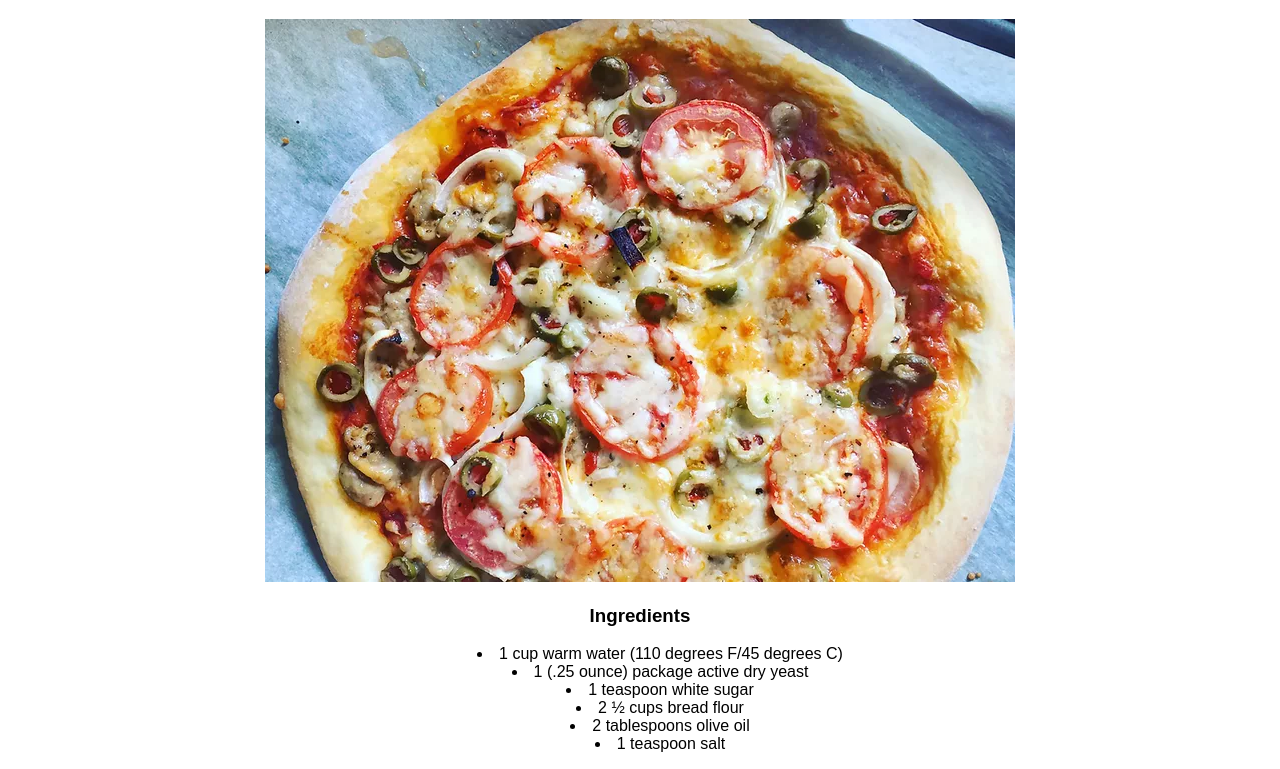
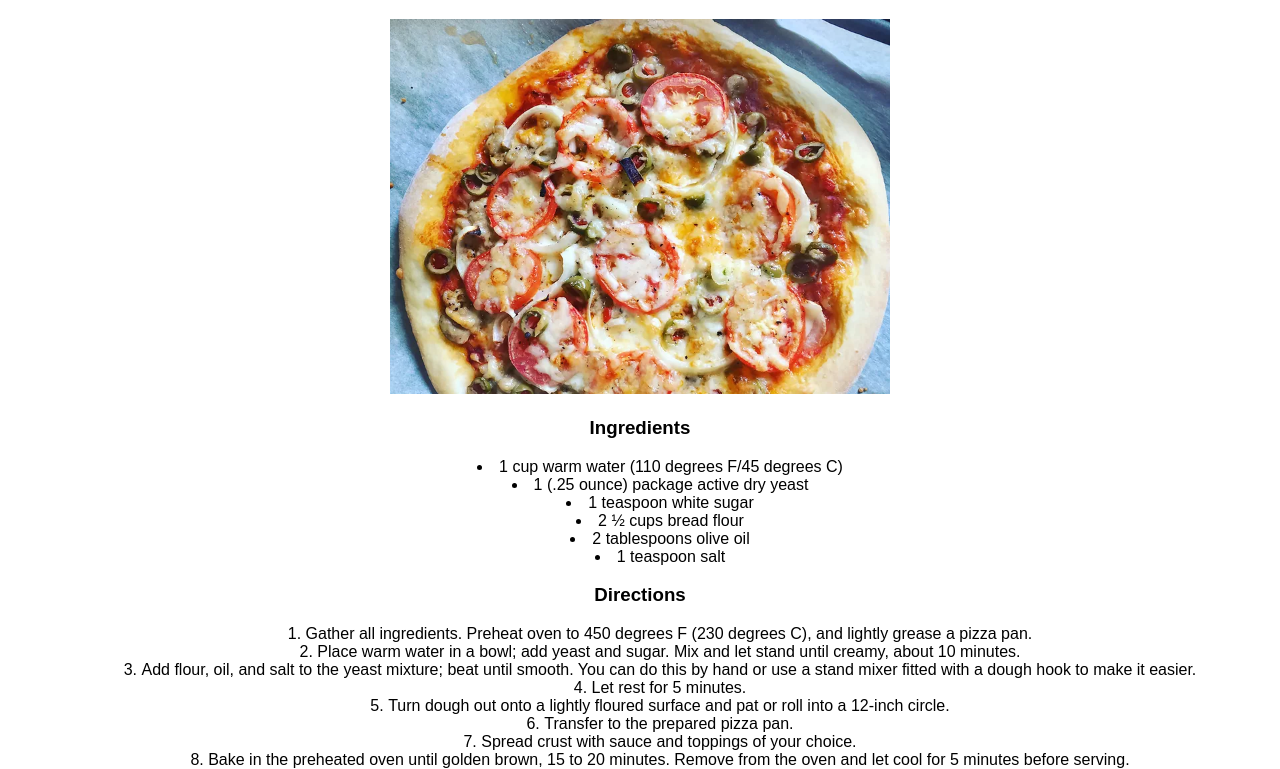
Before and after one commit to bashair0/odin-recipes, a plain HTML site: page recipes/pizza.html in a window 1280 px wide. Shown: the part 61-830 px from the top of the page. Drawn offline with Linux system fonts and the light colour scheme.

Commit message:
Style:Add height and width to images
images will cause a drastic shift of content in the page if it took longer to load without this information

```diff
--- a/style.css
+++ b/style.css
@@ -5,6 +5,11 @@
 body {
   font-family: Arial, Helvetica, sans-serif;
   text-align: center;
+}
+
+img {
+  height: auto;
+  width: 500px;
 }
 
 h1 {
```
Also changed, not shown: index.html (+1 -1 lines).
